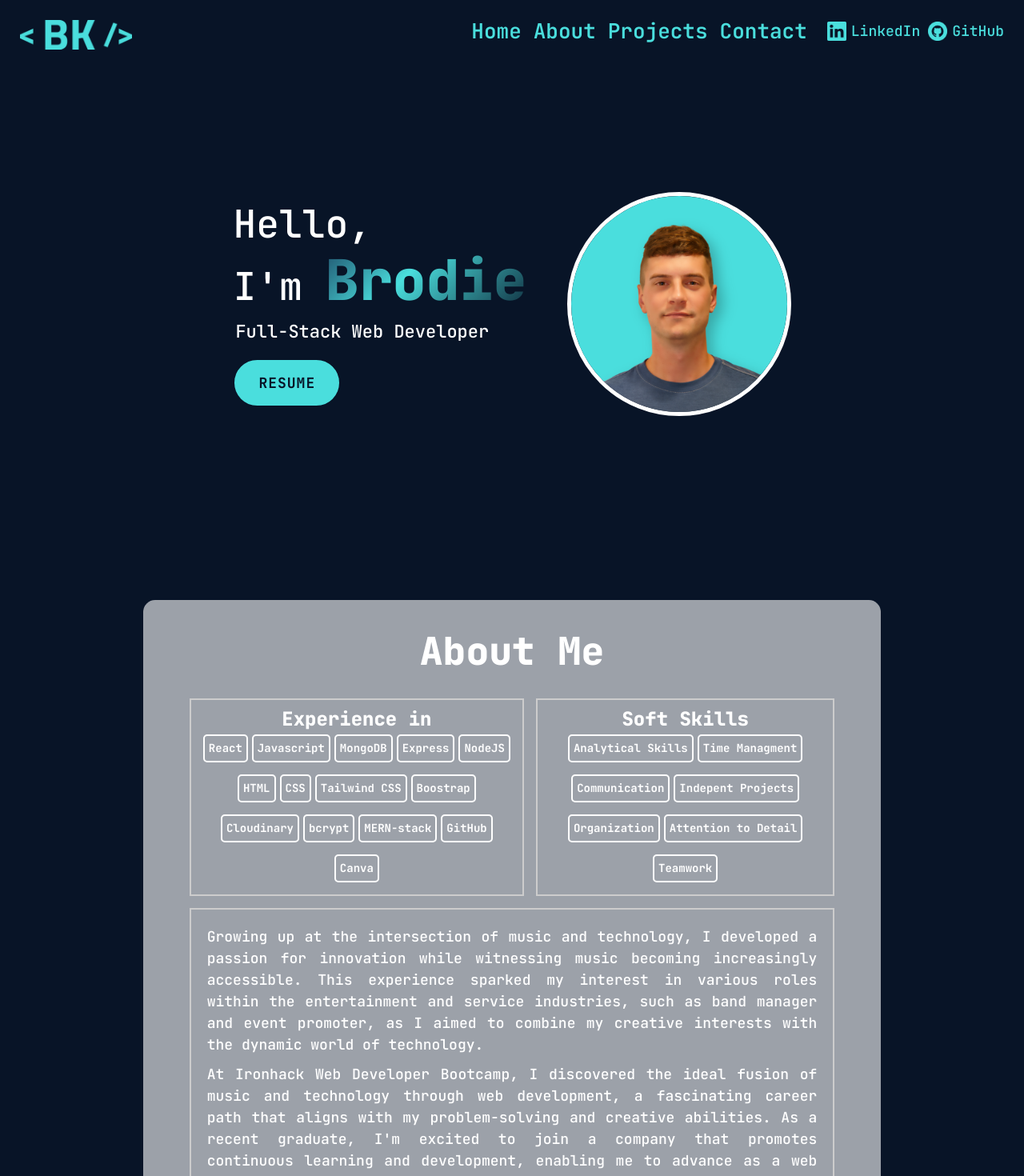
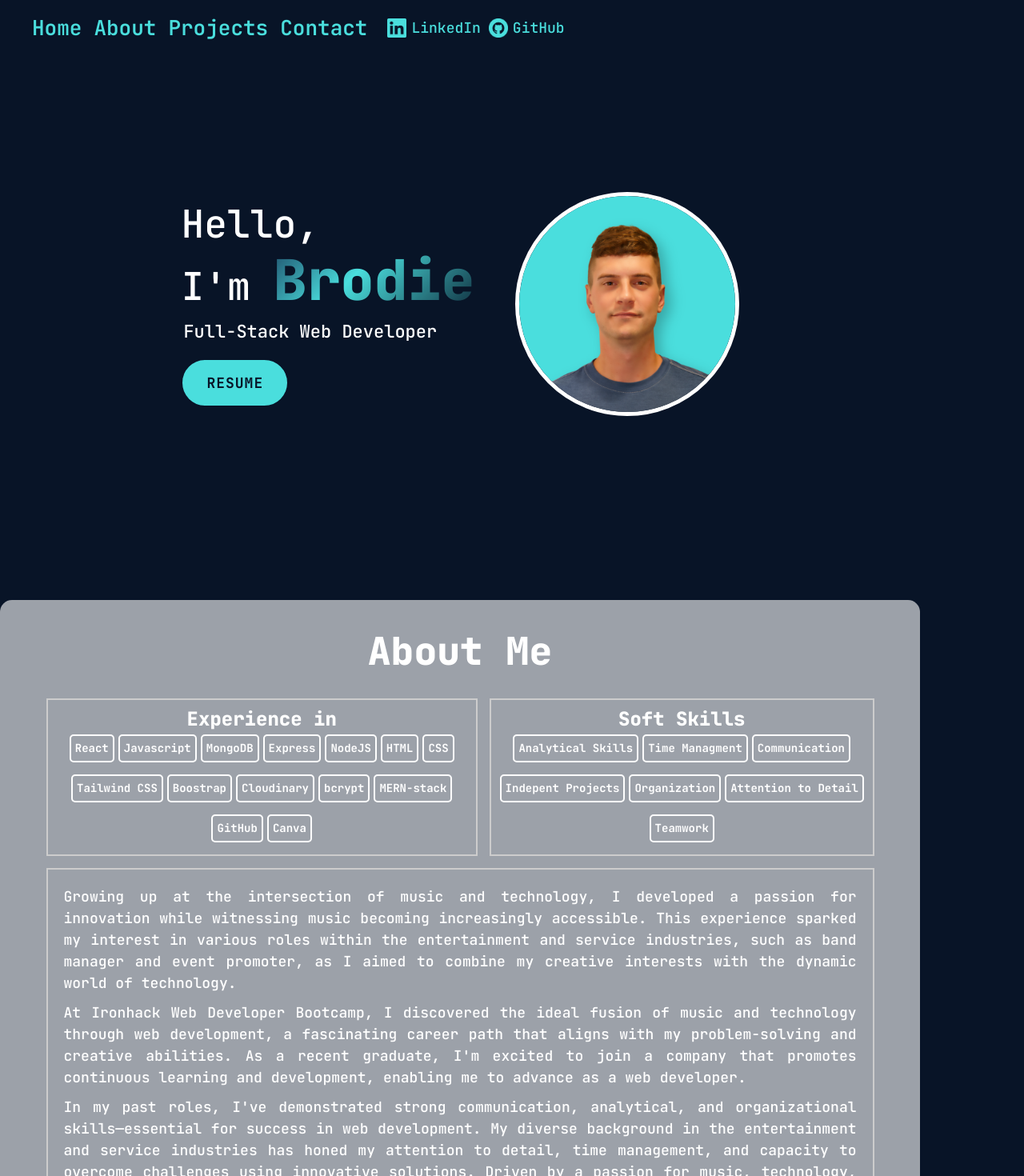
Before and after one commit to brodiekime21/portfolio, a React (Create React App) app: page / in a window 1280 px wide. Shown: the top 1470 px of the page at 80% size. Built offline with nearby package versions, Linux system fonts and the light colour scheme.

Commit message:
getting width and centering worked out.

```diff
--- a/src/App.js
+++ b/src/App.js
@@ -31,10 +31,10 @@ const App = () => {
         <Projects />
       </div>
       <div>
-        <Contact />
+        <Contact id="contact"/>
       </div>
       <div>
-        <Footer />
+        <Footer id="footer"/>
       </div>
     </div>
   );
--- a/src/components/Navbar.js
+++ b/src/components/Navbar.js
@@ -15,13 +15,7 @@ function Navbar({ scrollPosition }) {
 
   return (
     <nav id="navbar" className={showColumnLayout ? 'column-layout' : ''}>
-      <a href={"#home"} className="logo flex items-center mr-6">
-        <img
-          id="logo"
-          src={require("../images/navbar-logo.png")}
-          alt="Brodie Kime logo, the greater than symbol then B K then a forward slash followed by a less than symbol."
-        />
-      </a>
+
 
       <button
         id="hamburger-menu"
--- a/src/index.css
+++ b/src/index.css
@@ -1,6 +1,11 @@
 @tailwind base;
 @tailwind components;
 @tailwind utilities;
+
+/* html{
+  display: flex;
+  justify-content: center;
+} */
 
 body::-webkit-scrollbar {
   width: 0;
@@ -10,6 +15,8 @@ body::-webkit-scrollbar {
 body {
   color: white;
   margin: 0px;
+  max-width: 1150px;
+
   font-family: 'JetBrains Mono', monospace;
   font-size: 16px;
   font-weight: 500;
@@ -31,16 +38,6 @@ body {
   background: rgba(74, 222, 222, 0.5 );
 }
 
-.fade-in {
-  opacity: 1;
-  transition: opacity 0.6s ease-in;
-}
-
-.fade-out {
-  opacity: 0;
-  transition: opacity 0.6s ease-out;
-}
-
 /* !!!NAVBAR CSS STYLING!!!!!!!!!!!!!!!!!!!!!!!!!!!!!!!!!!!!!!!!!!!!!!!!!!!!!!!!!!!!!!!!!!!!!!!!!!!!!!!!!!!!!!!!!!!!!! */
 
 #logo {
@@ -53,10 +50,6 @@ body {
 }
 
 #navbar {
-  display: flex;
-  justify-content: space-between;
-  width: 100%;
-  background-color: none;
   color: #4adedd;
   margin-top: 15px;
   padding-right: 25px;
@@ -120,6 +113,8 @@ body {
 /* !!!HOME CSS STYLING!!!!!!!!!!!!!!!!!!!!!!!!!!!!!!!!!!!!!!!!!!!!!!!!!!!!!!!!!!!!!!!!!!!!!!!!!!!!!!!!!!!!!!!!!!!!!!!!! */
 
 #home{
+  max-width: 1150px;
+
   display: flex;
   flex-direction: column;
   justify-content: center;
@@ -247,7 +242,7 @@ h1 {
 
 
 .about-container {
-  width: 72vw;
+  max-width: 1150px;
   margin: 50px auto 250px auto;
   padding: 35px 50px 35px 50px;
   display: flex;
```
